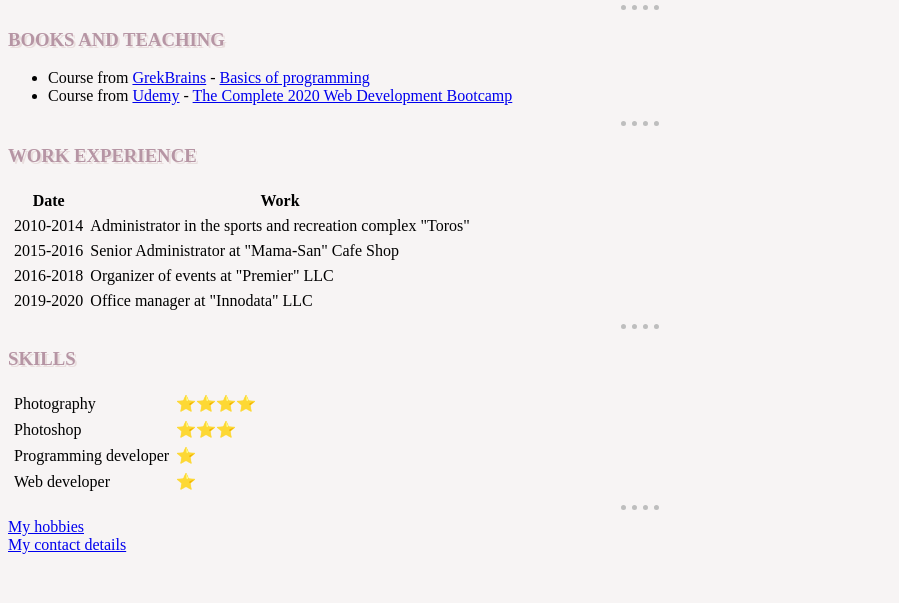
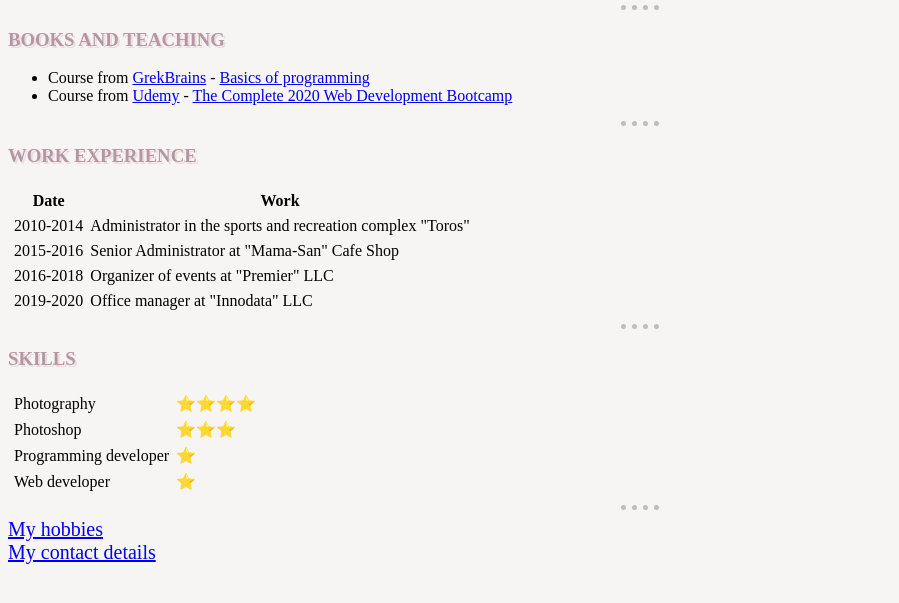
Before and after one commit to YanikaDrago/cv, a plain HTML site: page index.html in a window 1280 px wide. Shown: the part 177-780 px from the top of the page, without its empty margins (0-899 px from the left). Drawn offline with Linux system fonts and the light colour scheme.

Commit message:
Update styles.css

```diff
--- a/css/styles.css
+++ b/css/styles.css
@@ -27,5 +27,5 @@ hr {
 }
 
 .size {
-    text-size-adjust: 18px;
+    font-size: 20px;
 }
```
